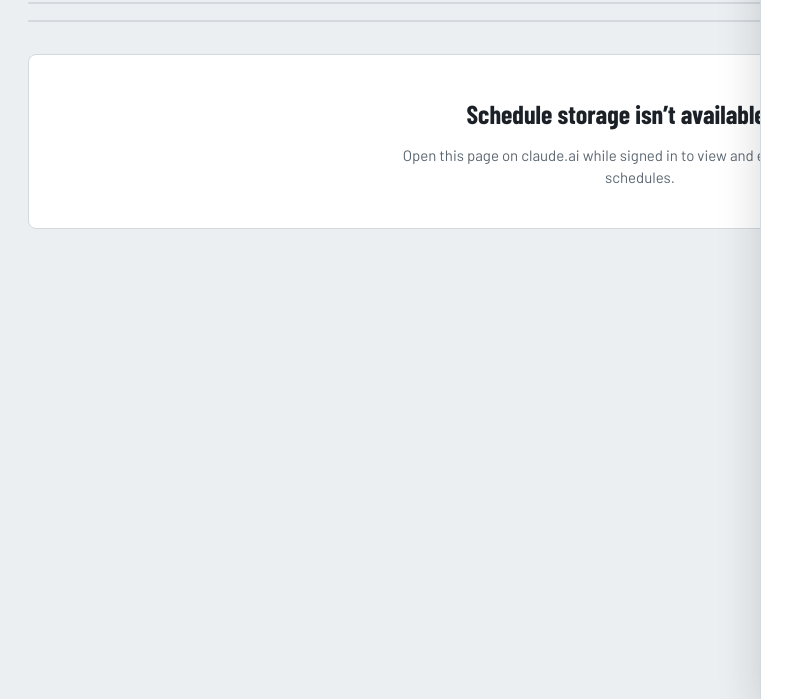
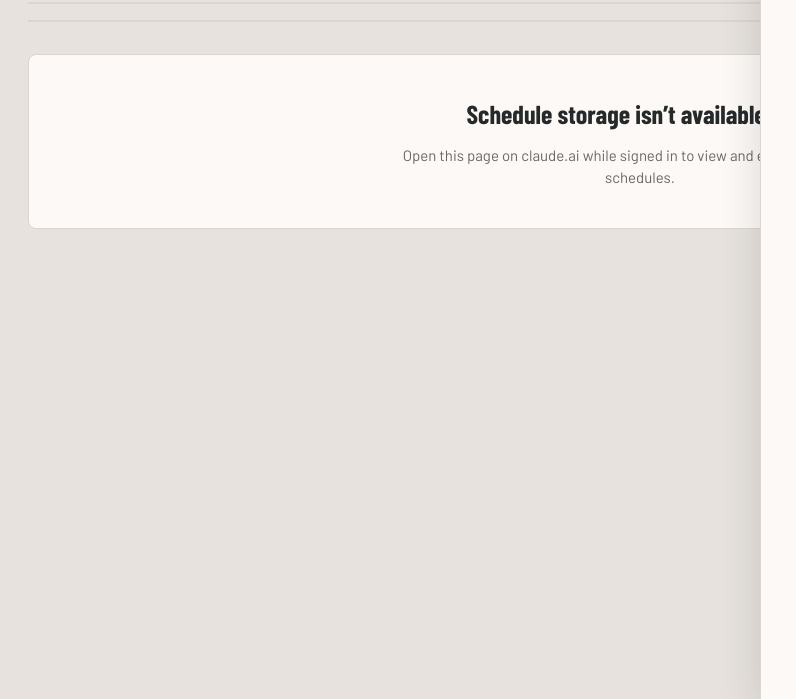
Before and after one commit to Bancroft-Construction/jobsite-schedule, a plain HTML site: page src/app.html in a window 1280 px wide. Shown: the part 101-800 px from the top of the page, without its empty margins (0-796 px from the left). Drawn offline with nearby package versions, Linux system fonts and the light colour scheme.

Commit message:
Apply Bancroft brand palette (Marble, Stone, Copper, Granite)

```diff
--- a/src/app.html
+++ b/src/app.html
@@ -5,25 +5,25 @@
 <style>
 /* Layout: job header + KPI strip, then tabbed work surface (Gantt / list / delay log / look-ahead); editing happens in a right-side drawer. */
 :root{
-  --bg:#eceff1; --panel:#ffffff; --panel-2:#f6f8f9; --ink:#1b2126; --muted:#5b6670; --line:#d3d9de;
-  --accent:#e2550b; --accent-soft:#fde6d8; --accent-ink:#ffffff;
-  --steel:#3a6688; --bar:#9eabb6; --base:#c3ccd3; --good:#2c8a57; --warn:#b97f00; --bad:#c62828; --bad-soft:#fbe3e3; --warn-soft:#fbf0d6; --good-soft:#dff2e7;
-  --wknd:#f0f2f4; --grid:#e3e7ea; --shadow:0 12px 40px rgba(20,30,40,.18);
+  --bg:#e7e2de; --panel:#fdf9f6; --panel-2:#f5f0ec; --ink:#25292a; --muted:#6c6763; --line:#dcd5cf;
+  --accent:#8a5d3b; --accent-soft:#efe3d8; --accent-ink:#fdf9f6;
+  --steel:#5e7778; --bar:#aaaaaa; --base:#d3cbc4; --good:#66704f; --warn:#94606f; --bad:#b23a3a; --bad-soft:#f4e1de; --warn-soft:#f1e6e9; --good-soft:#e9ebe2;
+  --wknd:#f2ede9; --grid:#e9e3de; --shadow:0 12px 40px rgba(37,41,42,.16);
   --f-display:"Barlow Condensed","Arial Narrow",Arial,sans-serif;
   --f-body:"Barlow",system-ui,-apple-system,"Segoe UI",sans-serif;
   --f-mono:"IBM Plex Mono",ui-monospace,Consolas,monospace;
   --lw:250px;
 }
 @media (prefers-color-scheme: dark){:root:not([data-theme="light"]){
-  --bg:#12161a; --panel:#1a2025; --panel-2:#161b20; --ink:#e4e9ed; --muted:#98a4ae; --line:#2c353d;
-  --accent:#ff7a33; --accent-soft:#3a2418; --accent-ink:#1a0d05;
-  --steel:#6a9dc6; --bar:#5a6874; --base:#36414a; --good:#4cc488; --warn:#e2ac36; --bad:#ff6b6b; --bad-soft:#3a1d1f; --warn-soft:#352b14; --good-soft:#163024;
-  --wknd:#161b1f; --grid:#232b31; --shadow:0 12px 40px rgba(0,0,0,.5); color-scheme:dark}}
+  --bg:#1d2021; --panel:#25292a; --panel-2:#212526; --ink:#f3eeea; --muted:#aba6a1; --line:#3a3f40;
+  --accent:#c08a5f; --accent-soft:#3a2c22; --accent-ink:#1d2021;
+  --steel:#aebbbb; --bar:#7d7d7d; --base:#4a4f50; --good:#adb09e; --warn:#cab3b9; --bad:#e07070; --bad-soft:#3a2222; --warn-soft:#3a2f33; --good-soft:#2e3229;
+  --wknd:#212526; --grid:#2f3435; --shadow:0 12px 40px rgba(0,0,0,.5); color-scheme:dark}}
 :root[data-theme="dark"]{
-  --bg:#12161a; --panel:#1a2025; --panel-2:#161b20; --ink:#e4e9ed; --muted:#98a4ae; --line:#2c353d;
-  --accent:#ff7a33; --accent-soft:#3a2418; --accent-ink:#1a0d05;
-  --steel:#6a9dc6; --bar:#5a6874; --base:#36414a; --good:#4cc488; --warn:#e2ac36; --bad:#ff6b6b; --bad-soft:#3a1d1f; --warn-soft:#352b14; --good-soft:#163024;
-  --wknd:#161b1f; --grid:#232b31; --shadow:0 12px 40px rgba(0,0,0,.5); color-scheme:dark}
+  --bg:#1d2021; --panel:#25292a; --panel-2:#212526; --ink:#f3eeea; --muted:#aba6a1; --line:#3a3f40;
+  --accent:#c08a5f; --accent-soft:#3a2c22; --accent-ink:#1d2021;
+  --steel:#aebbbb; --bar:#7d7d7d; --base:#4a4f50; --good:#adb09e; --warn:#cab3b9; --bad:#e07070; --bad-soft:#3a2222; --warn-soft:#3a2f33; --good-soft:#2e3229;
+  --wknd:#212526; --grid:#2f3435; --shadow:0 12px 40px rgba(0,0,0,.5); color-scheme:dark}
 *{box-sizing:border-box}
 body{background:var(--bg);color:var(--ink);font-family:var(--f-body);font-size:15px;line-height:1.45}
 button,input,select,textarea{font:inherit;color:inherit}
@@ -35,7 +35,7 @@ button,input,select,textarea{font:inherit;color:inherit}
 /* header */
 .top{display:flex;flex-wrap:wrap;gap:14px 24px;align-items:flex-end;justify-content:space-between}
 .brand{display:flex;gap:14px;align-items:flex-start;min-width:0}
-.mark{flex:none;width:12px;align-self:stretch;min-height:52px;background:repeating-linear-gradient(-45deg,var(--accent) 0 7px,var(--ink) 7px 14px);border-radius:2px}
+.mark{flex:none;width:12px;align-self:stretch;min-height:52px;background:var(--accent);border-radius:2px}
 .eyebrow{font-size:12px;letter-spacing:.12em;text-transform:uppercase;color:var(--muted);font-weight:600}
 h1{font-family:var(--f-display);font-weight:700;font-size:clamp(26px,4vw,36px);line-height:1.05;margin:2px 0 4px;text-wrap:balance}
 .meta{color:var(--muted);font-size:14px;display:flex;flex-wrap:wrap;gap:4px 14px}
```
